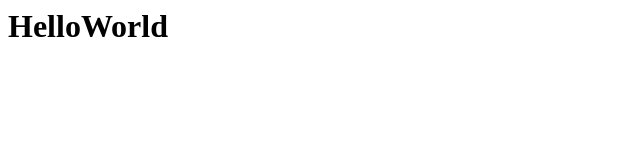
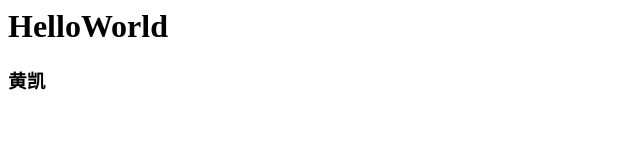
Before and after one commit to xuyan1343/xuyan1343.demo2.io, a plain HTML site: page index.html in a window 1280 px wide. Shown: the full height of the page, 0-640 px from the left. Drawn offline with Linux system fonts and the light colour scheme.

Commit message:
Update index.html

```diff
--- a/index.html
+++ b/index.html
@@ -1 +1,2 @@
 <h1>HelloWorld</h1>
+<h3>黄凯</h3>
```
